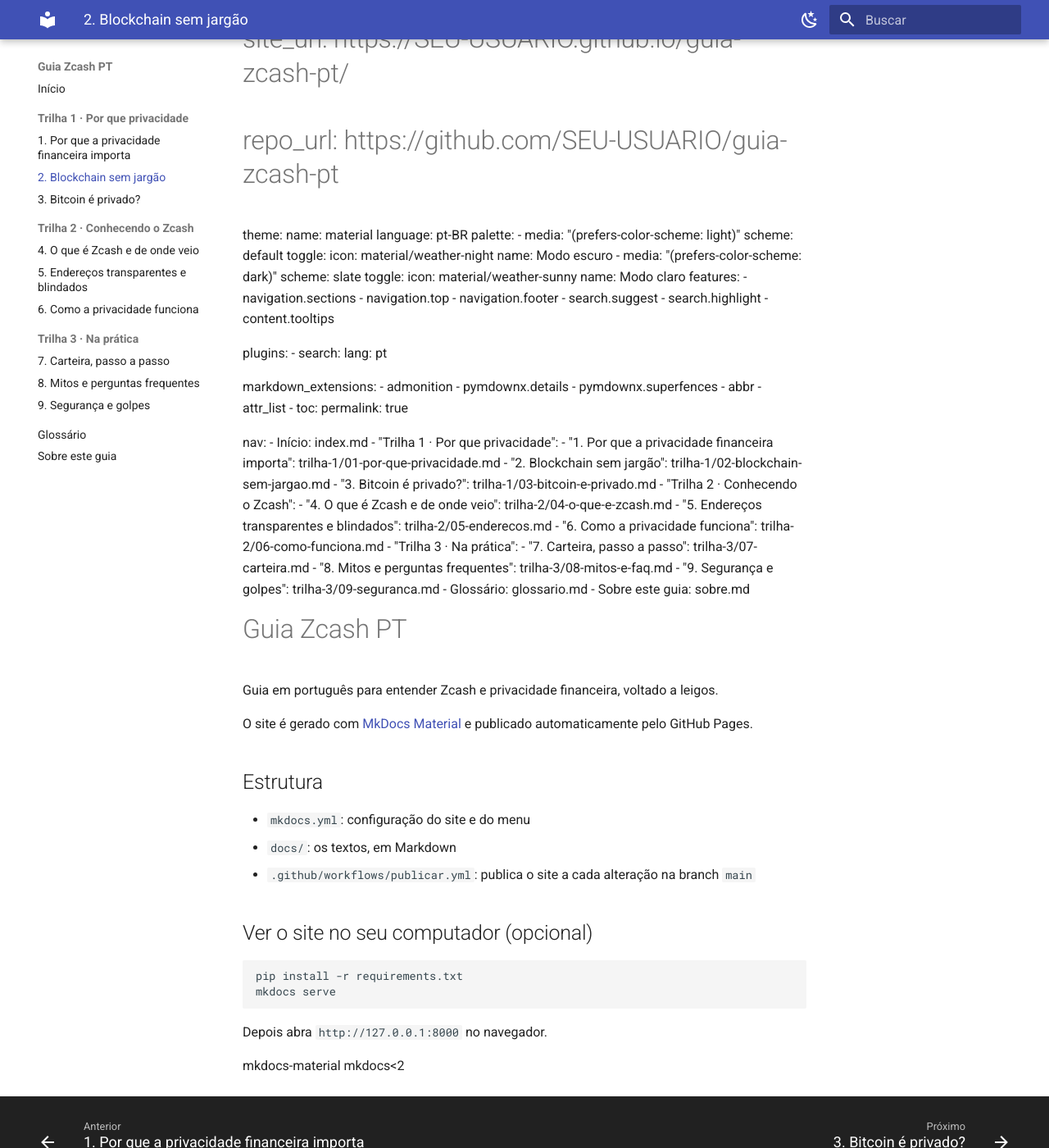
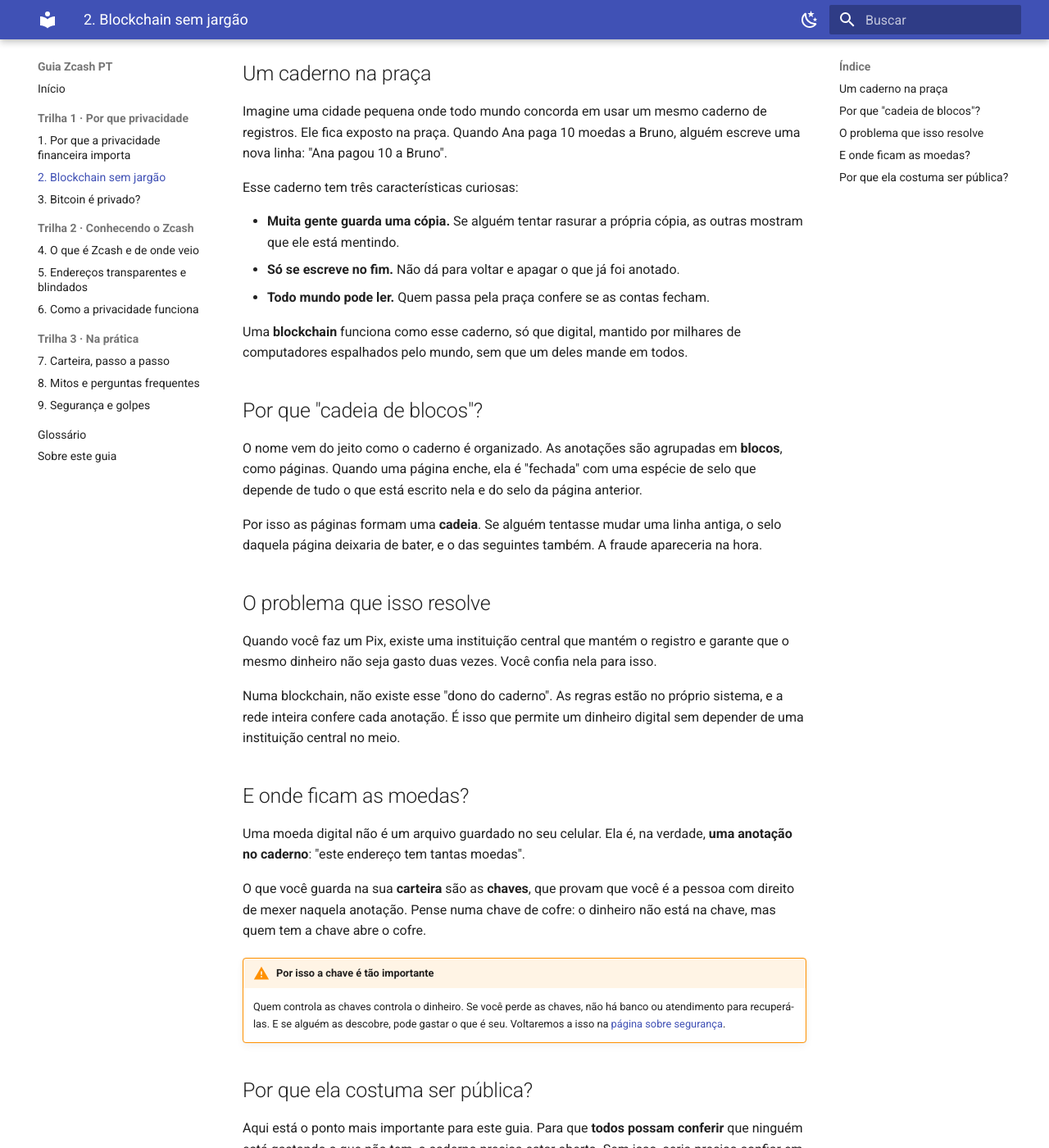
Before and after one commit to AAmanditaX/guia-zcash-pt, an MkDocs documentation site: the page built from docs/trilha-1/02-blockchain-sem-jargao.md, in a window 1280 px wide and 1400 px high, scrolled down 277 px. Shown: the whole window at 82% size. Built offline with MkDocs 1.6.1 and Material for MkDocs 9.7.7, drawn with Linux system fonts in a browser that asks for light colours; some of the changed text lies outside the part shown.

Commit message:
Revise blockchain explanation and structure

````diff
--- a/docs/trilha-1/02-blockchain-sem-jargao.md
+++ b/docs/trilha-1/02-blockchain-sem-jargao.md
@@ -1,82 +1,56 @@
+# 2. A blockchain sem jargão
 
-site_name: Guia Zcash PT
-site_description: Um guia em português para entender Zcash e privacidade financeira, sem jargão.
-# Depois de publicar, troque pelos seus dados reais:
-# site_url: https://SEU-USUARIO.github.io/guia-zcash-pt/
-# repo_url: https://github.com/SEU-USUARIO/guia-zcash-pt
+!!! question "A pergunta desta página"
+    O que é uma blockchain, e por que ela costuma ser pública?
 
-theme:
-  name: material
-  language: pt-BR
-  palette:
-    - media: "(prefers-color-scheme: light)"
-      scheme: default
-      toggle:
-        icon: material/weather-night
-        name: Modo escuro
-    - media: "(prefers-color-scheme: dark)"
-      scheme: slate
-      toggle:
-        icon: material/weather-sunny
-        name: Modo claro
-  features:
-    - navigation.sections
-    - navigation.top
-    - navigation.footer
-    - search.suggest
-    - search.highlight
-    - content.tooltips
+*Tempo de leitura: 6 minutos · Última revisão: novembro de 2026*
 
-plugins:
-  - search:
-      lang: pt
+## Um caderno na praça
 
-markdown_extensions:
-  - admonition
-  - pymdownx.details
-  - pymdownx.superfences
-  - abbr
-  - attr_list
-  - toc:
-      permalink: true
+Imagine uma cidade pequena onde todo mundo concorda em usar um mesmo caderno de registros. Ele fica exposto na praça. Quando Ana paga 10 moedas a Bruno, alguém escreve uma nova linha: "Ana pagou 10 a Bruno".
 
-nav:
-  - Início: index.md
-  - "Trilha 1 · Por que privacidade":
-      - "1. Por que a privacidade financeira importa": trilha-1/01-por-que-privacidade.md
-      - "2. Blockchain sem jargão": trilha-1/02-blockchain-sem-jargao.md
-      - "3. Bitcoin é privado?": trilha-1/03-bitcoin-e-privado.md
-  - "Trilha 2 · Conhecendo o Zcash":
-      - "4. O que é Zcash e de onde veio": trilha-2/04-o-que-e-zcash.md
-      - "5. Endereços transparentes e blindados": trilha-2/05-enderecos.md
-      - "6. Como a privacidade funciona": trilha-2/06-como-funciona.md
-  - "Trilha 3 · Na prática":
-      - "7. Carteira, passo a passo": trilha-3/07-carteira.md
-      - "8. Mitos e perguntas frequentes": trilha-3/08-mitos-e-faq.md
-      - "9. Segurança e golpes": trilha-3/09-seguranca.md
-  - Glossário: glossario.md
-  - Sobre este guia: sobre.md
+Esse caderno tem três características curiosas:
 
-# Guia Zcash PT
+- **Muita gente guarda uma cópia.** Se alguém tentar rasurar a própria cópia, as outras mostram que ele está mentindo.
+- **Só se escreve no fim.** Não dá para voltar e apagar o que já foi anotado.
+- **Todo mundo pode ler.** Quem passa pela praça confere se as contas fecham.
 
-Guia em português para entender Zcash e privacidade financeira, voltado a leigos.
+Uma **blockchain** funciona como esse caderno, só que digital, mantido por milhares de computadores espalhados pelo mundo, sem que um deles mande em todos.
 
-O site é gerado com [MkDocs Material](https://squidfunk.github.io/mkdocs-material/) e publicado automaticamente pelo GitHub Pages.
+## Por que "cadeia de blocos"?
 
-## Estrutura
+O nome vem do jeito como o caderno é organizado. As anotações são agrupadas em **blocos**, como páginas. Quando uma página enche, ela é "fechada" com uma espécie de selo que depende de tudo o que está escrito nela e do selo da página anterior.
 
-- `mkdocs.yml`: configuração do site e do menu
-- `docs/`: os textos, em Markdown
-- `.github/workflows/publicar.yml`: publica o site a cada alteração na branch `main`
+Por isso as páginas formam uma **cadeia**. Se alguém tentasse mudar uma linha antiga, o selo daquela página deixaria de bater, e o das seguintes também. A fraude apareceria na hora.
 
-## Ver o site no seu computador (opcional)
+## O problema que isso resolve
 
-```
-pip install -r requirements.txt
-mkdocs serve
-```
+Quando você faz um Pix, existe uma instituição central que mantém o registro e garante que o mesmo dinheiro não seja gasto duas vezes. Você confia nela para isso.
 
-Depois abra `http://127.0.0.1:8000` no navegador.
+Numa blockchain, não existe esse "dono do caderno". As regras estão no próprio sistema, e a rede inteira confere cada anotação. É isso que permite um dinheiro digital sem depender de uma instituição central no meio.
 
-mkdocs-material
-mkdocs<2
+## E onde ficam as moedas?
+
+Uma moeda digital não é um arquivo guardado no seu celular. Ela é, na verdade, **uma anotação no caderno**: "este endereço tem tantas moedas".
+
+O que você guarda na sua **carteira** são as **chaves**, que provam que você é a pessoa com direito de mexer naquela anotação. Pense numa chave de cofre: o dinheiro não está na chave, mas quem tem a chave abre o cofre.
+
+!!! warning "Por isso a chave é tão importante"
+    Quem controla as chaves controla o dinheiro. Se você perde as chaves, não há banco ou atendimento para recuperá-las. E se alguém as descobre, pode gastar o que é seu. Voltaremos a isso na [página sobre segurança](../trilha-3/09-seguranca.md).
+
+## Por que ela costuma ser pública?
+
+Aqui está o ponto mais importante para este guia. Para que **todos possam conferir** que ninguém está gastando o que não tem, o caderno precisa estar aberto. Sem isso, seria preciso confiar em alguém.
+
+Na maioria das blockchains, como a do Bitcoin, isso significa que **cada transação fica visível para qualquer pessoa, para sempre**: de qual endereço saiu, para qual foi e quanto foi.
+
+Transparência e confiança caminham juntas nesse desenho. Mas, como vimos na [primeira página](01-por-que-privacidade.md), um caderno aberto a todos também tem um custo: ele expõe a vida financeira de quem o usa.
+
+!!! note "A pergunta que fica"
+    Será possível ter um caderno em que todos conseguem conferir que as contas fecham, **sem precisar ver os detalhes de cada pessoa**? Essa é a pergunta que a Zcash tenta responder, e chegaremos nela na [página 4](../trilha-2/04-o-que-e-zcash.md).
+
+Antes, na próxima página, vamos desfazer um equívoco comum: o de que o Bitcoin seria anônimo.
+
+---
+
+**Anterior:** [1. Por que a privacidade financeira importa](01-por-que-privacidade.md) · **Próxima:** [3. O Bitcoin é privado?](03-bitcoin-e-privado.md)
````
